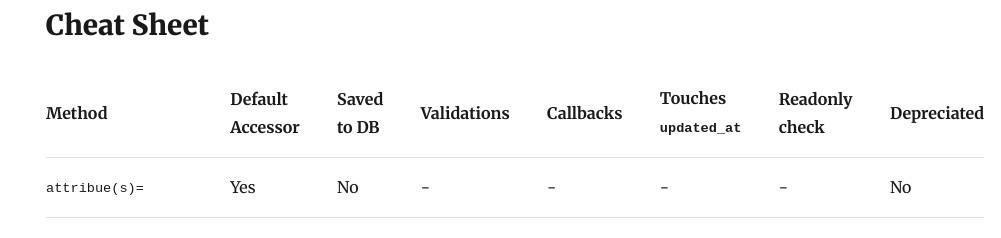
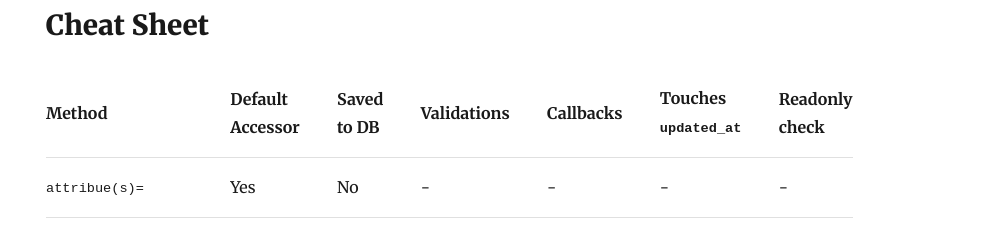
Before and after one commit to conr/blog, a Gatsby site: page /set-attributes-activerecord/ in a window 1280 px wide. Shown: the part 555-793 px from the top of the page, without its empty margins (279-1280 px from the left). Built offline with nearby package versions, Linux system fonts and the light colour scheme; Gatsby itself is replaced by a stand-in of ours; some packages are replaced by stand-ins of ours.

Commit message:
Remove last column in favor of line

```diff
--- a/content/blog/set-attributes-activerecord/index.md
+++ b/content/blog/set-attributes-activerecord/index.md
@@ -12,16 +12,18 @@ In this post, I'd like to bring his blogpost up-to-date for Rails 6.
 
 ## Cheat Sheet
 
-| Method                | Default Accessor | Saved to DB | Validations | Callbacks | Touches `updated_at` | Readonly check | Depreciated |
-| --------------------  |:----------------:| -----------:| -----------:| ---------:| --------------------:| --------------:| -----------:|
-| `attribue(s)=`        | Yes              | No          | -           | -         | -                    | -              | No
-| `write_attribute`     | No               | No          | -           | -         | -                    | -              | No
-| `assign_attributes`   | Yes              | No          | -           | -         | -                    | -              | No
-| `update_attribute`    | Yes              | Yes         | No          | Yes       | Yes                  | Yes            | No
-| `update_attributes`   | Yes              | Yes         | Yes         | Yes       | Yes                  | Yes            | Yes (as of Rails 6)
-| `update`              | Yes              | Yes         | Yes         | Yes       | Yes                  | Yes            | No
-| `update_column(s)`    | Yes              | Yes         | No          | No        | No                   | Yes            | No
-| `User::update`        | Yes              | Yes         | Yes         | Yes       | Yes                  | Yes            | No
-| `User::update_all`    | No               | Yes         | No          | No        | No                   | No             | No
-| `User::insert(_all)`  | No               | Yes         | No          | No        | No                   | No             | No
-| `User::upsert(_all)`  | No               | Yes         | No          | No        | No                   | No             | No
+| Method                | Default Accessor | Saved to DB | Validations | Callbacks | Touches `updated_at` | Readonly check |
+| --------------------  |:----------------:| -----------:| -----------:| ---------:| --------------------:| --------------:|
+| `attribue(s)=`        | Yes              | No          | -           | -         | -                    | -              |
+| `write_attribute`     | No               | No          | -           | -         | -                    | -              |
+| `assign_attributes`   | Yes              | No          | -           | -         | -                    | -              |
+| `update_attribute`    | Yes              | Yes         | No          | Yes       | Yes                  | Yes            |
+| `update_attributes`   | Yes              | Yes         | Yes         | Yes       | Yes                  | Yes            |
+| `update`              | Yes              | Yes         | Yes         | Yes       | Yes                  | Yes            |
+| `update_column(s)`    | Yes              | Yes         | No          | No        | No                   | Yes            |
+| `User::update`        | Yes              | Yes         | Yes         | Yes       | Yes                  | Yes            |
+| `User::update_all`    | No               | Yes         | No          | No        | No                   | No             |
+| `User::insert(_all)`  | No               | Yes         | No          | No        | No                   | No             |
+| `User::upsert(_all)`  | No               | Yes         | No          | No        | No                   | No             |
+
+As of Rails 6, `update_attributes` has been depreciated in favour of `update`.
```
